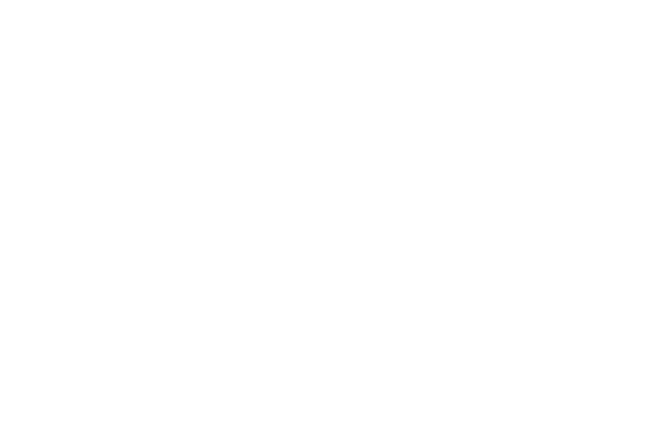
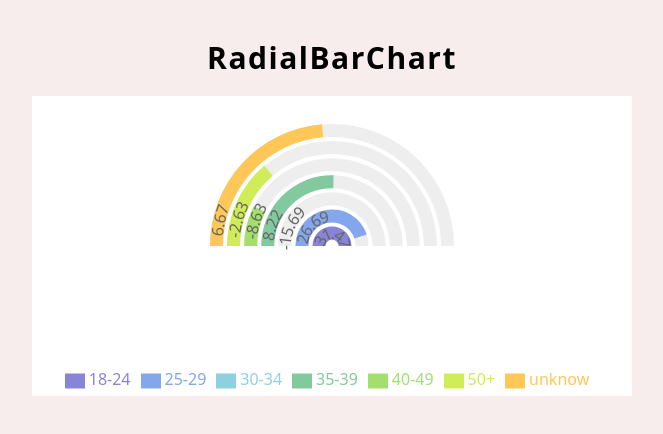
Before and after one commit to Ashukr321/Rechartjs, a React (Vite) app: page /chart6 in a window 1280 px wide. Before the commit this address had no page. Shown: the top 434 px of the page, without its empty margins (308-971 px from the left). Built offline with nearby package versions, Linux system fonts and the light colour scheme.

Commit message:
radial bar chart is completed

```diff
--- a/src/App.tsx
+++ b/src/App.tsx
@@ -5,6 +5,7 @@
 import Linechart from "./pages/linechart/Linechart";
 import Paichart from "./pages/paichart/Paichart";
 import Radarchart from "./pages/radarchart/Radarchart";
+import Radialbarchart from "./pages/radialbarchart/Radialbarchart";
 const App = () => {
   return (
     <main>
@@ -15,6 +16,7 @@
         <Route path="/chart3" element={<Linechart />} />
         <Route path="/chart4" element={<Paichart />} />
         <Route path="/chart5" element={<Radarchart />} />
+        <Route path="/chart6" element={<Radialbarchart />} />
       </Routes>
     </main>
   );
--- a/src/pages/Home/Home.tsx
+++ b/src/pages/Home/Home.tsx
@@ -34,12 +34,18 @@
           Paichart
         </Link>
 
-
         <Link
           to={"/chart5"}
           className="text-white p-4 border px-10 text-xl hover:bg-white hover:text-blue-600"
         >
           RadarChart
+        </Link>
+
+        <Link
+          to={"/chart6"}
+          className="text-white p-4 border px-10 text-xl hover:bg-white hover:text-blue-600"
+        >
+          RadialBarChart
         </Link>
       </div>
     </div>
--- a/src/pages/radarchart/Radarchart.tsx
+++ b/src/pages/radarchart/Radarchart.tsx
@@ -49,7 +49,7 @@
     },
   ];
   return (
-    <div className="bg-bg_chart-100 p-4 sm:p-8 h-screen flex flex-col justify-start">
+    <div className="bg-bg_chart-100  p-4 sm:p-8 h-screen flex flex-col justify-start">
       <h1 className="text-center text-3xl tracking-wider mb-5">Radar Chart</h1>
       <div className="w-full sm:w-1/2 mx-auto bg-white p-4">
         <ResponsiveContainer width="100%" height={350}>
--- /dev/null
+++ b/src/pages/radialbarchart/Radialbarchart.tsx
@@ -0,0 +1,72 @@
+import React from 'react'
+import { Legend, RadialBar, RadialBarChart, ResponsiveContainer, Tooltip } from 'recharts'
+
+const Radialbarchart = () => {
+  const data = [
+    {
+      "name": "18-24",
+      "uv": 31.47,
+      "pv": 2400,
+      "fill": "#8884d8"
+    },
+    {
+      "name": "25-29",
+      "uv": 26.69,
+      "pv": 4567,
+      "fill": "#83a6ed"
+    },
+    {
+      "name": "30-34",
+      "uv": -15.69,
+      "pv": 1398,
+      "fill": "#8dd1e1"
+    },
+    {
+      "name": "35-39",
+      "uv": 8.22,
+      "pv": 9800,
+      "fill": "#82ca9d"
+    },
+    {
+      "name": "40-49",
+      "uv": -8.63,
+      "pv": 3908,
+      "fill": "#a4de6c"
+    },
+    {
+      "name": "50+",
+      "uv": -2.63,
+      "pv": 4800,
+      "fill": "#d0ed57"
+    },
+    {
+      "name": "unknow",
+      "uv": 6.67,
+      "pv": 4800,
+      "fill": "#ffc658"
+    }
+  ]
+  return (
+    <div className='p-4 bg-bg_chart-100 h-screen sm:p-10 flex flex-col justify-start'>
+      <h1 className='text-center text-3xl font-bold tracking-wider mb-5'>RadialBarChart</h1>
+
+      <div className='w-full sm:w-1/2 mx-auto bg-white'>
+        <ResponsiveContainer width="100%" height={300}>
+          <RadialBarChart
+           data={data}
+           outerRadius="100%"
+           innerRadius="10%"
+           startAngle={180}
+           endAngle={0}
+          >
+            <RadialBar minAngle={15} label={{ fill: '#666', position: 'insideStart' }} background clockWise={true} dataKey='uv' />
+            <Legend iconSize={20}  />
+            <Tooltip></Tooltip>
+          </RadialBarChart>
+        </ResponsiveContainer>
+      </div>
+    </div>
+  )
+}
+
+export default Radialbarchart
```
